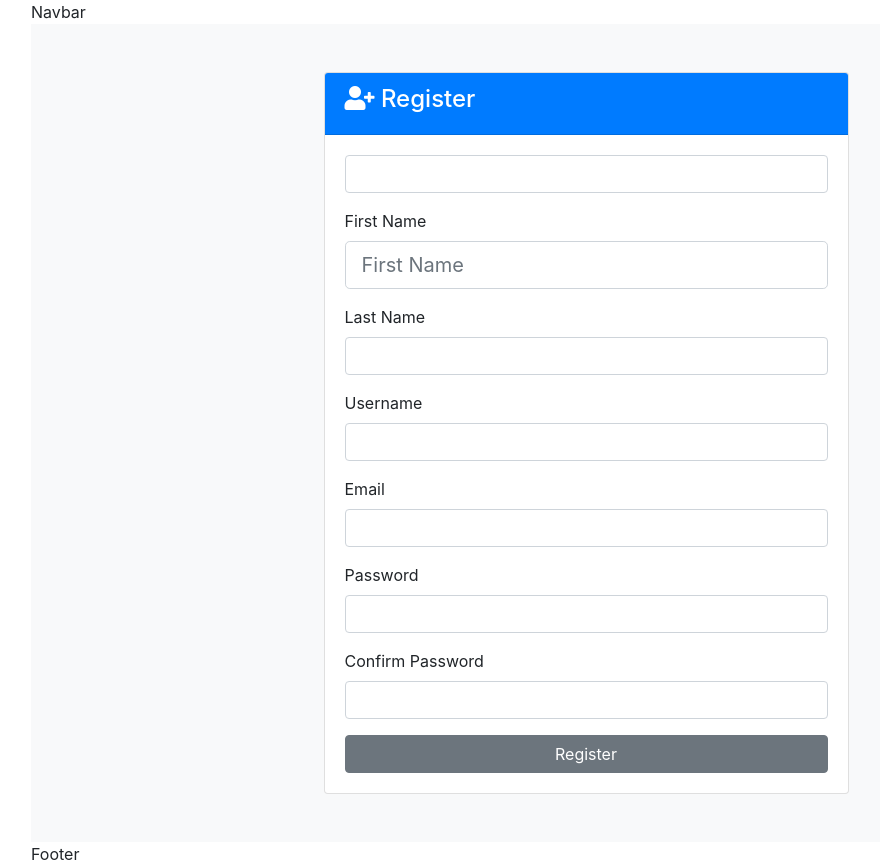
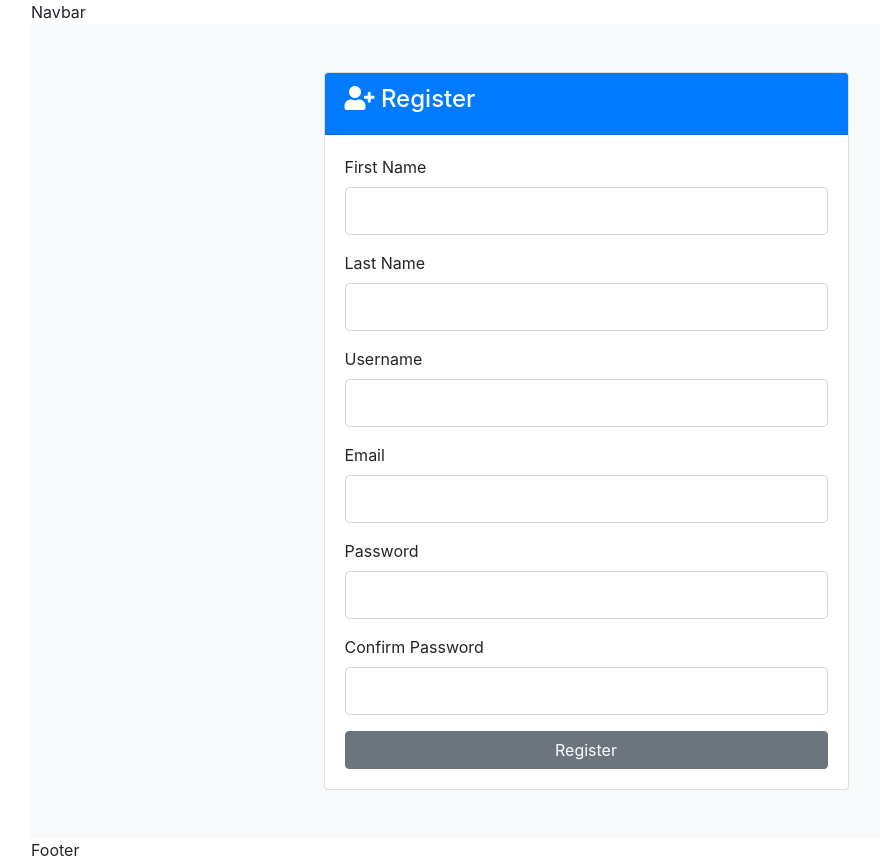
Before and after one commit to WebDevRaul/Protein_Tracker, a React (Create React App) app in the folder client/: page /register in a window 1280 px wide. Shown: the whole page, without its empty margins (54-934 px from the left). Built offline with nearby package versions, Linux system fonts and the light colour scheme.

Commit message:
textfieldgroup in register

```diff
--- a/client/src/components/auth/Register.js
+++ b/client/src/components/auth/Register.js
@@ -30,36 +30,33 @@ class Register extends Component {
                   </div>
                   <div className="card-body">
                     <form noValidate onSubmit={this.onSubmit}>
-                      <div class="form-group">
-                        <input type="text" name="first_name" class="form-control" required />
-                      </div>
-                      <div>
-                        <label for="first_name">First Name</label>
-                        <TextFieldGroup
-                          name='first_name'
-                          placeholder='First Name'
-                        />
-                      </div>
-                      <div class="form-group">
-                        <label for="last_name">Last Name</label>
-                        <input type="text" name="last_name" class="form-control" required />
-                      </div>
-                      <div class="form-group">
-                        <label for="username">Username</label>
-                        <input type="text" name="username" class="form-control" required />
-                      </div>
-                      <div class="form-group">
-                        <label for="email">Email</label>
-                        <input type="email" name="email" class="form-control" required />
-                      </div>
-                      <div class="form-group">
-                        <label for="password2">Password</label>
-                        <input type="password" name="password" class="form-control" required />
-                      </div>
-                      <div class="form-group">
-                        <label for="password">Confirm Password</label>
-                        <input type="password" name="password2" class="form-control" required />
-                      </div>
+                      <TextFieldGroup
+                        text='First Name'
+                        name='first_name'
+                      />
+                      <TextFieldGroup
+                        text='Last Name'
+                        name='last_name'
+                      />
+                      <TextFieldGroup
+                        text='Username'
+                        name='username'
+                      />
+                      <TextFieldGroup
+                        text='Email'
+                        name='email'
+                        type='email'
+                      />
+                      <TextFieldGroup
+                        text='Password'
+                        name='password'
+                        type='password'
+                      />
+                      <TextFieldGroup
+                        text='Confirm Password'
+                        name='password2'
+                        type='password'
+                      />
                       <input type="submit" value="Register" class="btn btn-secondary btn-block" />
                     </form>
                   </div>
--- a/client/src/components/common/TextFieldGroup.js
+++ b/client/src/components/common/TextFieldGroup.js
@@ -4,6 +4,7 @@ import PropTypes from 'prop-types';
 
 
 const TextFieldGroup = ({
+  text,
   name,
   placeholder,
   value,
@@ -15,6 +16,7 @@ const TextFieldGroup = ({
 }) => {
   return (
     <div className='form-group'>
+      <label for={name}>{text}</label>
       <input
         type={type}
         className={classnames('form-control form-control-lg', {'is-invalid' : error})}
@@ -31,6 +33,7 @@ const TextFieldGroup = ({
 };
 
 TextFieldGroup.propTypes = {
+  text: PropTypes.string,
   name: PropTypes.string.isRequired,
   placeholder: PropTypes.string,
   value: PropTypes.string.isRequired,
```
